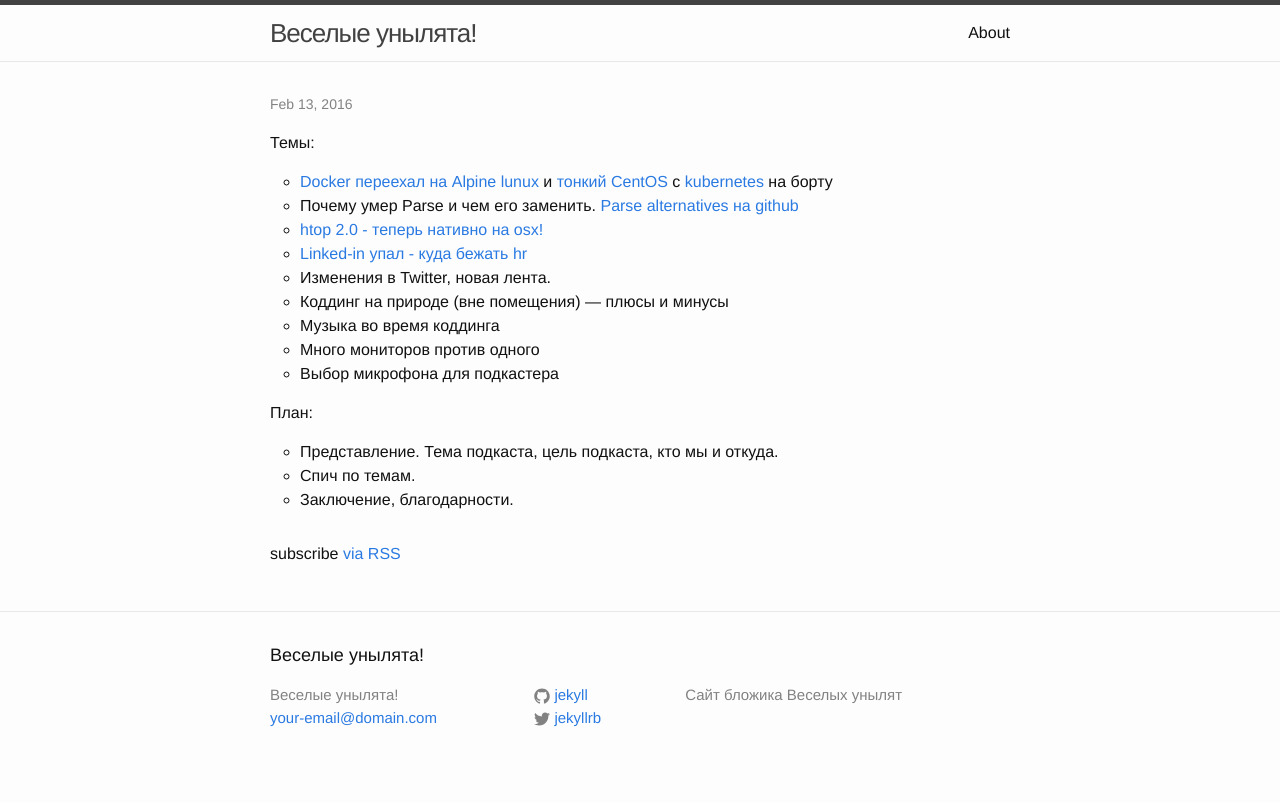
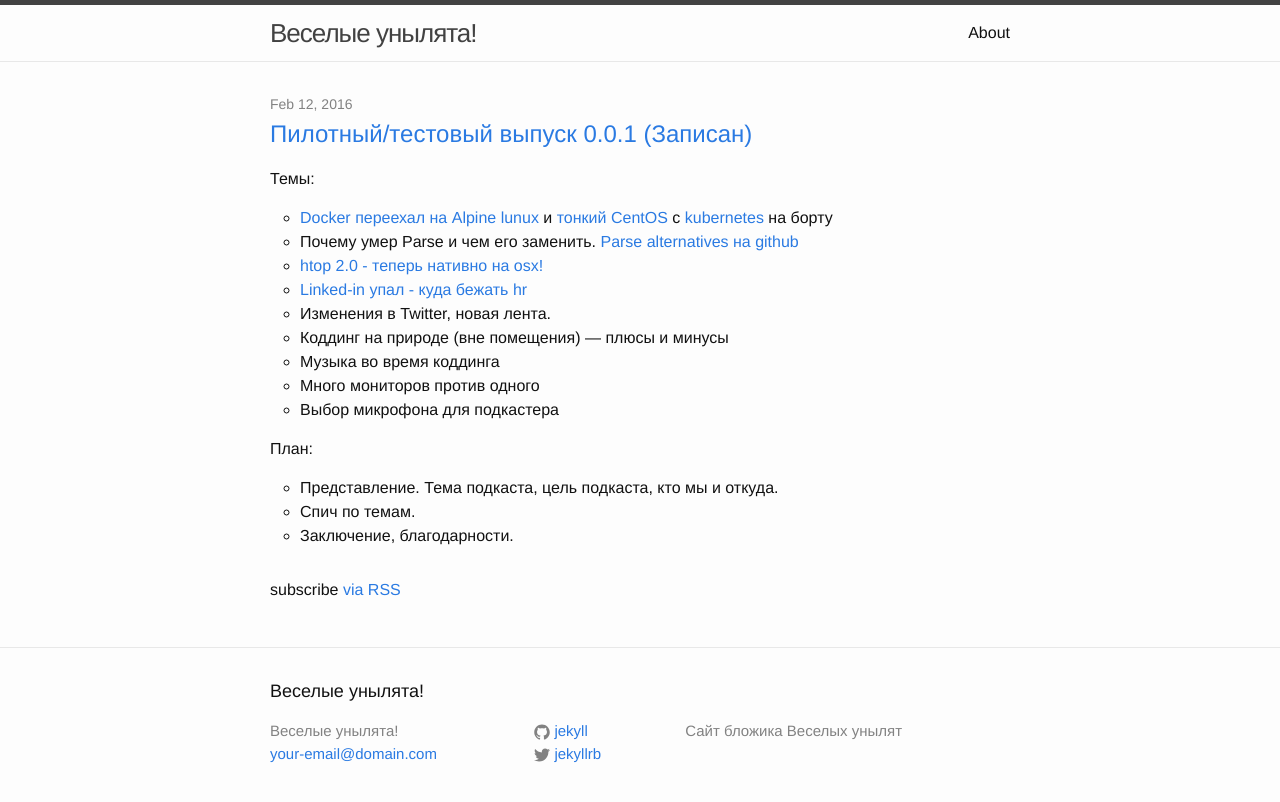
Before and after one commit to unylyata/unylyata.github.io, a Jekyll site: the page built from index.html, in a window 1280 px wide. Shown: the top 802 px of the page. Built offline with Jekyll 4.4.1, drawn with Linux system fonts in a browser that asks for light colours.

Commit message:
Update 2016-02-12-podcast-0.0.1.markdown

```diff
--- a/_posts/2016-02-12-podcast-0.0.1.markdown
+++ b/_posts/2016-02-12-podcast-0.0.1.markdown
@@ -1,6 +1,6 @@
 ---
 layout: post
-title:  "Пилотный/тестовый выпуск 0.0.1" (Записан)
+title:  "Пилотный/тестовый выпуск 0.0.1 (Записан)"
 date:   2016-02-12 22:22:18
 categories: podcast
 ---
```
